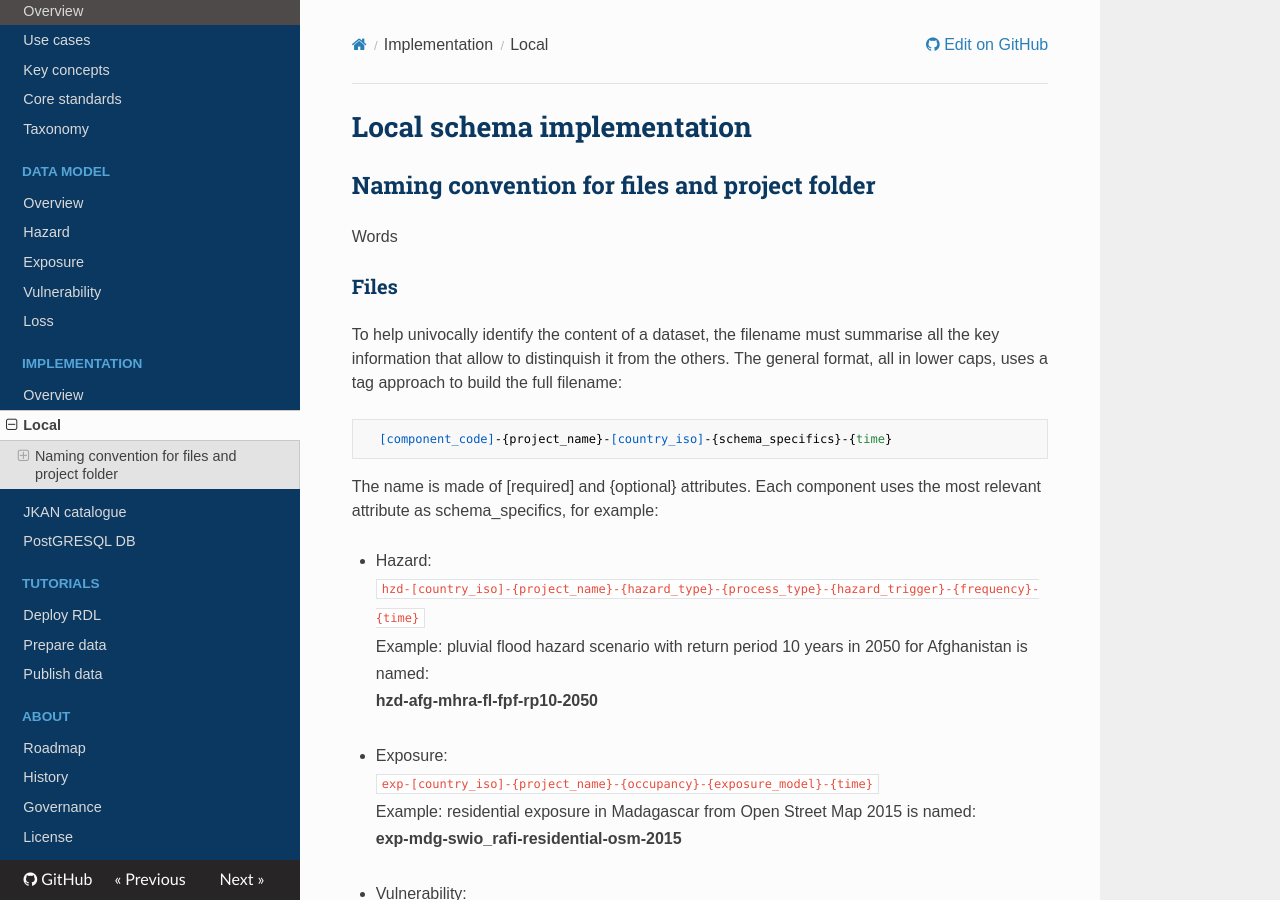
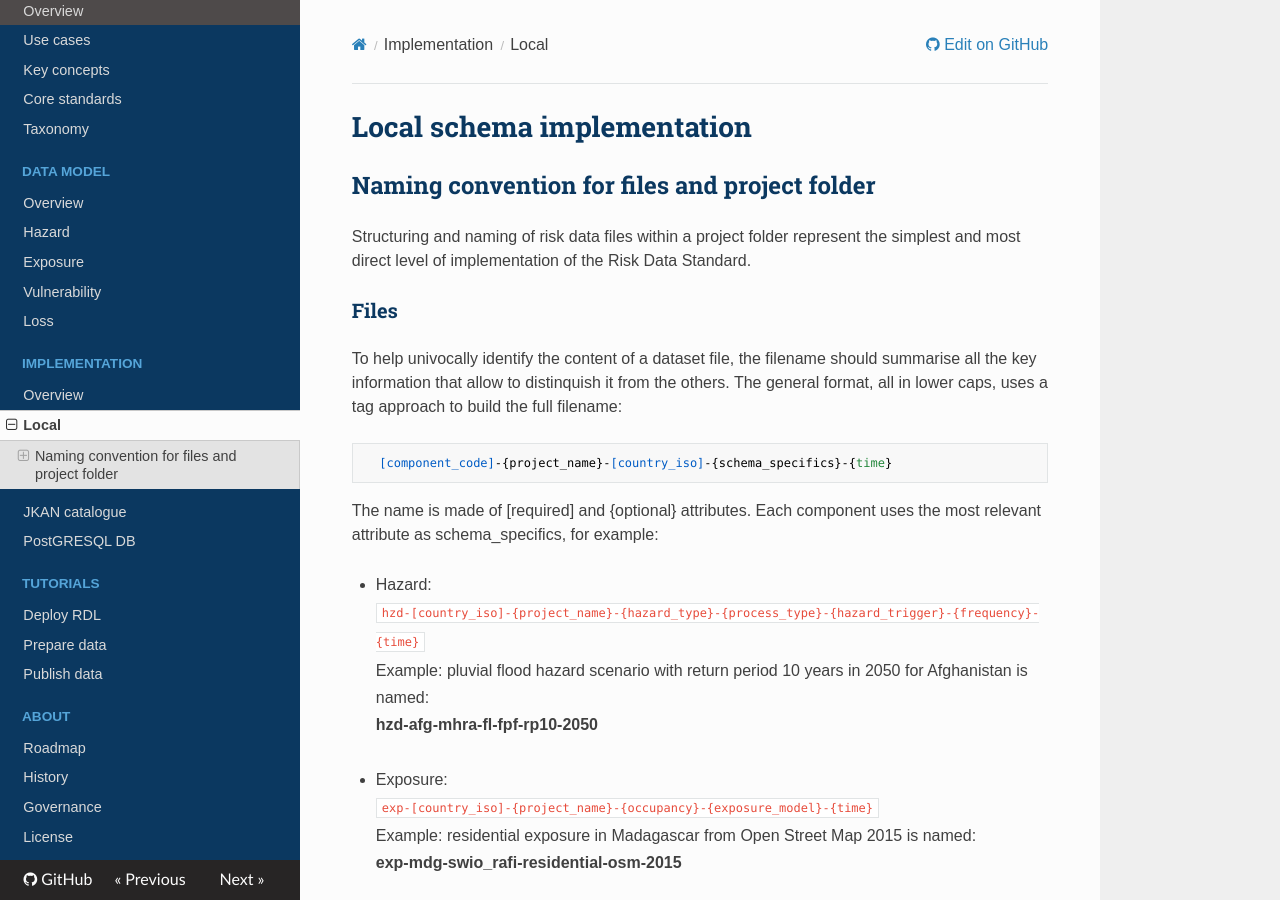
Before and after one commit to GFDRR/rdl-docs, an MkDocs documentation site: the page built from docs/local.md, in a window 1280 px wide and 900 px high. Built offline with MkDocs 1.6.1, drawn with Linux system fonts in a browser that asks for light colours; nearby versions of some CDN libraries.

Commit message:
Update local.md

```diff
--- a/docs/local.md
+++ b/docs/local.md
@@ -2,11 +2,11 @@
 
 ## Naming convention for files and project folder
 
-Words
+Structuring and naming of risk data files within a project folder represent the simplest and most direct level of implementation of the Risk Data Standard.
 
 ### Files
 
-To help univocally identify the content of a dataset, the filename must summarise all the key information that allow to distinquish it from the others.
+To help univocally identify the content of a dataset file, the filename should summarise all the key information that allow to distinquish it from the others.
 The general format, all in lower caps, uses a tag approach to build the full filename:
 
       [component_code]-{project_name}-[country_iso]-{schema_specifics}-{time}
@@ -33,6 +33,7 @@ Example: flood depth-damage function developed for India by JRC over industrial
 Example: eartquake losses over Madagascar infrastructures over the period 1920-2012 is named:<br>
 **lss-mdg-eq-infrastructrure-1920_2012**
 
+<br>
 ### Folders
 
 <br><hr>
```
